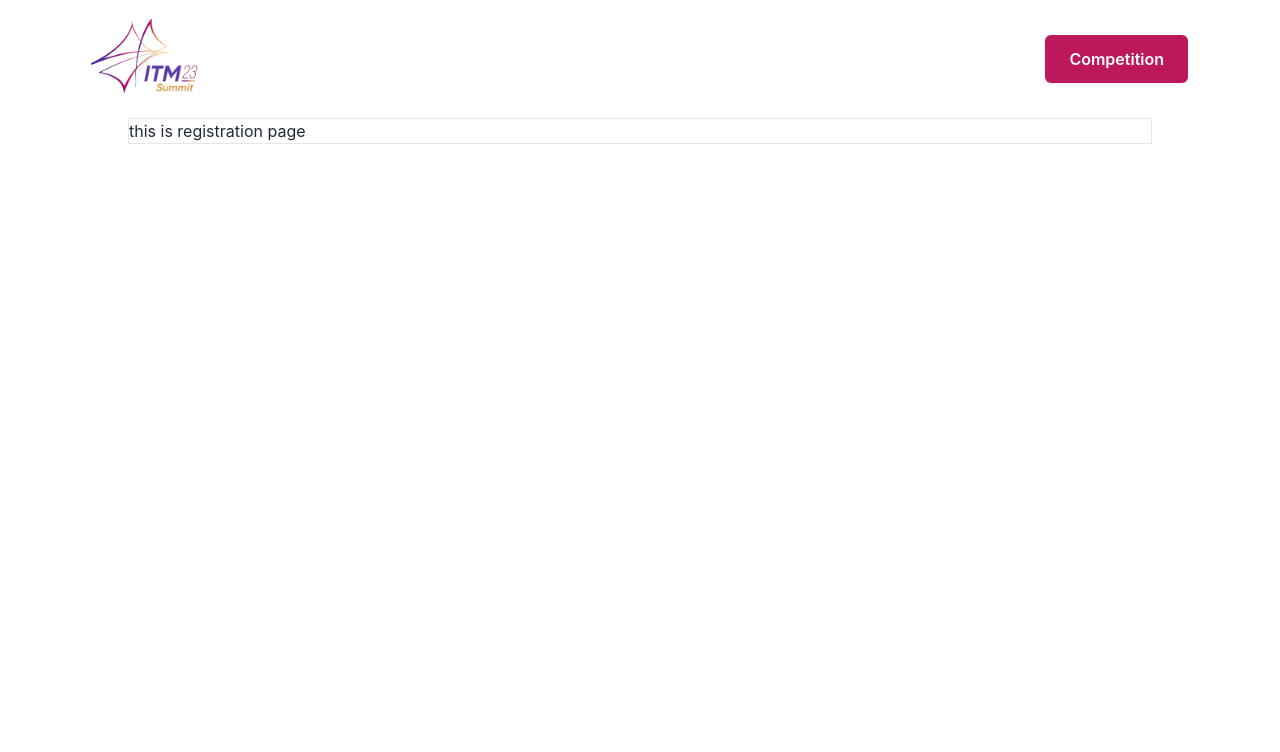
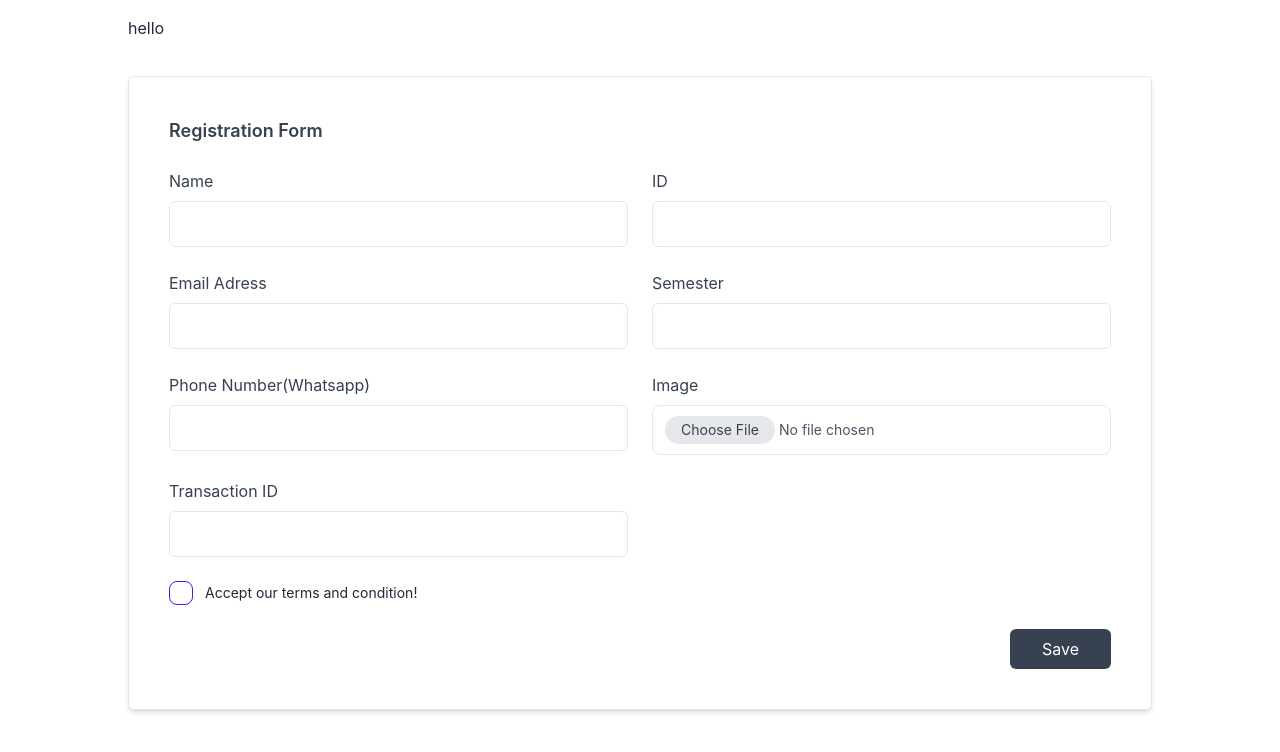
Before and after one commit to saadi001/itm-summit-frontend, a React (Create React App) app: page /dashboard/registration in a window 1280 px wide. Shown: the top 752 px of the page. Built offline with nearby package versions, Linux system fonts and the light colour scheme.

Commit message:
registration form added

```diff
--- a/src/Layout/Dashboard/DashboardLayout.js
+++ b/src/Layout/Dashboard/DashboardLayout.js
@@ -5,8 +5,7 @@ import Navbar from '../../Pages/Home/TopLandingPage/Navbar/Navbar';
 const DashboardLayout = () => {
      return (
           <div>
-               <Navbar></Navbar>
-               <div className='2xl:max-w-7xl 2xl:mx-auto xl:mx-auto xl:max-w-5xl lg:mx-20 md:mx-12 mx-5 border'>
+               <div className='2xl:max-w-7xl 2xl:mx-auto xl:mx-auto xl:max-w-5xl lg:mx-20 md:mx-12 mx-5'>
                     <Outlet></Outlet>
                </div>
           </div>
--- a/src/Pages/Registration/Registration.js
+++ b/src/Pages/Registration/Registration.js
@@ -3,7 +3,61 @@ import React from 'react';
 const Registration = () => {
      return (
           <div>
-               this is registration page
+               <div className='py-4'>hello</div>
+               <section class="p-4 sm:p-6 md:p-10 my-5 mx-auto bg-white rounded-md shadow-md border">
+                    <h2 class="text-lg font-semibold text-gray-700 capitalize dark:text-white">Registration Form</h2>
+
+                    <form>
+                         <div class="grid grid-cols-1 gap-6 my-6 sm:grid-cols-2">
+                              <div>
+                                   <label class="text-gray-700 dark:text-gray-200" for="username">Name</label>
+                                   <input id="username" type="text" class="block w-full px-4 py-[10px] mt-2 text-gray-700 bg-white border border-gray-200 rounded-md dark:bg-gray-800 dark:text-gray-300 dark:border-gray-600 focus:border-blue-400 focus:ring-blue-300 focus:ring-opacity-40 dark:focus:border-blue-300 focus:outline-none focus:ring" />
+                              </div>
+
+                              <div>
+                                   <label class="text-gray-700 dark:text-gray-200" for="emailAddress">ID</label>
+                                   <input id="emailAddress" type="email" class="block w-full px-4 py-[10px] mt-2 text-gray-700 bg-white border border-gray-200 rounded-md dark:bg-gray-800 dark:text-gray-300 dark:border-gray-600 focus:border-blue-400 focus:ring-blue-300 focus:ring-opacity-40 dark:focus:border-blue-300 focus:outline-none focus:ring" />
+                              </div>
+
+                              <div>
+                                   <label class="text-gray-700 dark:text-gray-200" for="password">Email Adress</label>
+                                   <input id="password" type="password" class="block w-full px-4 py-[10px] mt-2 text-gray-700 bg-white border border-gray-200 rounded-md dark:bg-gray-800 dark:text-gray-300 dark:border-gray-600 focus:border-blue-400 focus:ring-blue-300 focus:ring-opacity-40 dark:focus:border-blue-300 focus:outline-none focus:ring" />
+                              </div>
+
+                              <div>
+                                   <label class="text-gray-700 dark:text-gray-200" for="passwordConfirmation">Semester</label>
+                                   <input id="passwordConfirmation" type="password" class="block w-full px-4 py-[10px] mt-2 text-gray-700 bg-white border border-gray-200 rounded-md dark:bg-gray-800 dark:text-gray-300 dark:border-gray-600 focus:border-blue-400 focus:ring-blue-300 focus:ring-opacity-40 dark:focus:border-blue-300 focus:outline-none focus:ring" />
+                              </div>
+
+                              <div>
+                                   <label class="text-gray-700 dark:text-gray-200" for="phoneNumber">Phone Number(Whatsapp)</label>
+                                   <input id="passwordConfirmation" type="password" class="block w-full px-4 py-[10px] mt-2 text-gray-700 bg-white border border-gray-200 rounded-md dark:bg-gray-800 dark:text-gray-300 dark:border-gray-600 focus:border-blue-400 focus:ring-blue-300 focus:ring-opacity-40 dark:focus:border-blue-300 focus:outline-none focus:ring" />
+                              </div>
+
+                              <div>
+                                   <label for="image" class="text-gray-700 dark:text-gray-200">Image</label>
+                                   <input type="file" class="block w-full px-3 py-[10px] mt-2 text-sm text-gray-600 bg-white border border-gray-200 rounded-lg file:bg-gray-200 file:text-gray-700 file:text-sm file:px-4 file:py-1 file:border-none file:rounded-full dark:file:bg-gray-800 dark:file:text-gray-200 dark:text-gray-300 placeholder-gray-400/70 dark:placeholder-gray-500 focus:border-blue-400 focus:outline-none focus:ring focus:ring-blue-300 focus:ring-opacity-40 dark:border-gray-600 dark:bg-gray-900 dark:focus:border-blue-300" />
+                              </div>
+
+                              <div>
+                                   <label class="text-gray-700 dark:text-gray-200" for="transactionID">Transaction ID</label>
+                                   <input id="passwordConfirmation" type="password" class="block w-full px-4 py-[10px] mt-2 text-gray-700 bg-white border border-gray-200 rounded-md dark:bg-gray-800 dark:text-gray-300 dark:border-gray-600 focus:border-blue-400 focus:ring-blue-300 focus:ring-opacity-40 dark:focus:border-blue-300 focus:outline-none focus:ring" />
+                              </div>
+                         </div>
+
+                         <div className="form-control">
+                              <label className="flex items-center cursor-pointer">
+                                   <input type="checkbox" className="checkbox checkbox-primary" />
+                                   <span className="ml-3 label-text">Accept our terms and condition!</span>
+                              </label>
+                         </div>
+
+
+                         <div class="flex justify-end mt-6">
+                              <button class="px-8 py-2.5 leading-5 text-white transition-colors duration-300 transform bg-gray-700 rounded-md hover:bg-gray-600 focus:outline-none focus:bg-gray-600">Save</button>
+                         </div>
+                    </form>
+               </section>
 
           </div>
      );
```
